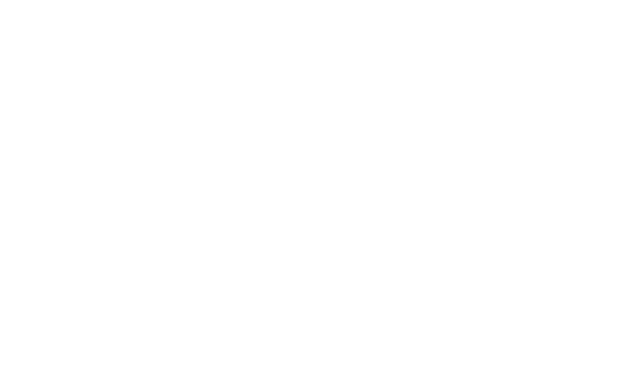
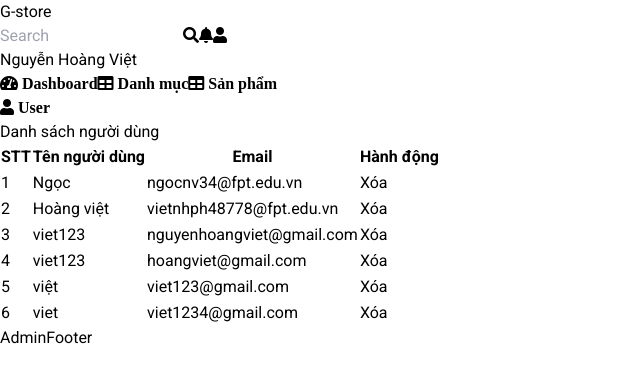
Before and after one commit to viet259/ASM-Framework-2, a React (Vite) app: page /adminUser in a window 1280 px wide. Before the commit this address had no page. Shown: the top 382 px of the page, without its empty margins (0-640 px from the left). Built offline with nearby package versions, Linux system fonts and the light colour scheme; data requests are answered from the project's data file.

Commit message:
useradmin

```diff
--- a/src/App.tsx
+++ b/src/App.tsx
@@ -21,6 +21,7 @@
 import Search from './components/search';
 import ClienchitietDm from './layout/client/chitietdanhmuc';
 import CartPage from './pages/CartPage'; // Import CartPage
+import AdminUser from './layout/admin/user';
 
 function App() {
   // Khai báo routes
@@ -62,6 +63,7 @@
         />
       ),
     },
+    { path: '/adminUser', element: <AdminUser /> },
     { path: '/adminDM', element: <AdminDanhmuc /> },
     { path: '/Client', element: <ClientLayout /> },
     { path: '/home', element: <ClientHome /> },
--- a/src/layout/admin/sidebar.tsx
+++ b/src/layout/admin/sidebar.tsx
@@ -19,7 +19,8 @@
 
 
 
-      <i className="fas fa-table mr-3 flex items-center p-4 text-gray-700 hover:bg-gray-200">   <Link to={'/adminSP'}>Sản phẩm</Link></i>
+      <i className="fas fa-table mr-3 flex items-center p-4 text-gray-700 hover:bg-gray-200">   <Link to={'/adminSP'}>Sản phẩm</Link></i><br />
+      <i className="fas fa-user mr-3 flex items-center p-4 text-gray-700 hover:bg-gray-200">   <Link to={'/adminUser'}>User </Link></i>
 
 
 
```
